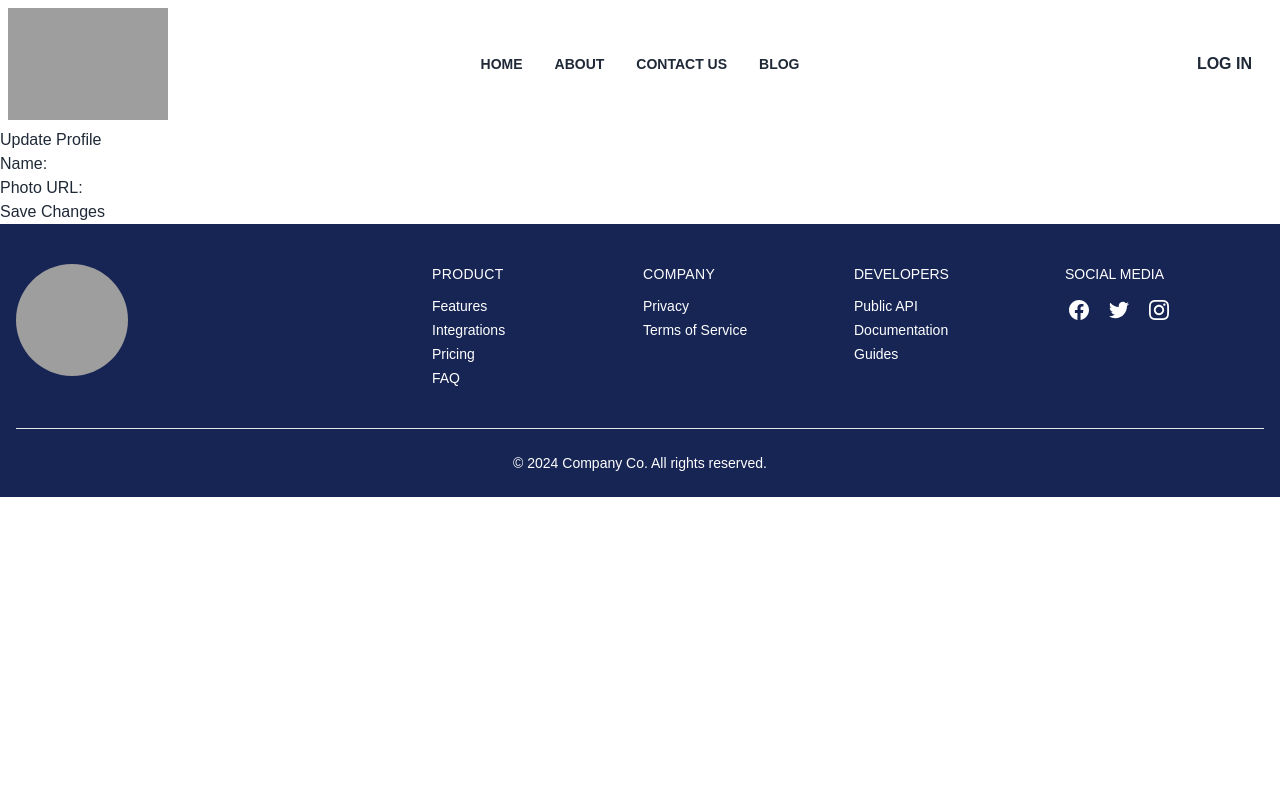
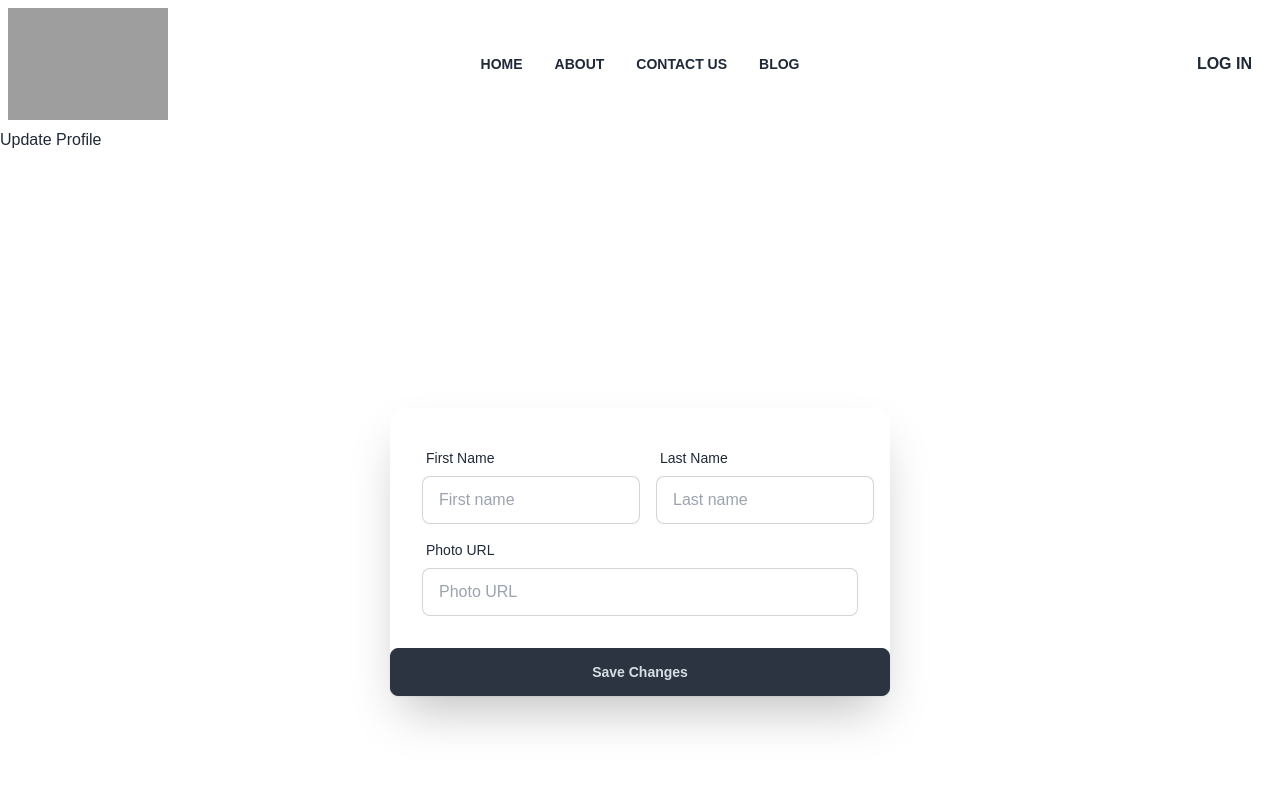
Before and after one commit to israt83/A9-Real-Estate-, a React (Vite) app: page /updateProfile in a window 1280 px wide. Shown: the top 800 px of the page. Built offline with nearby package versions, Linux system fonts and the light colour scheme; no server answers; grey boxes are pictures that could not be loaded.

Commit message:
added UpdatePrifile.jsx file

```diff
--- a/src/Pages/Login/UpdateProfile.jsx
+++ b/src/Pages/Login/UpdateProfile.jsx
@@ -1,119 +1,106 @@
-// import  { useState, useEffect } from 'react';
-// import firebase from 'firebase/app';
-// import 'firebase/auth';
-// import 'firebase/firestore';
+// import { useState, useEffect } from 'react';
+// import useAuth from "../../hooks/useAuth";
+// import { useNavigate } from 'react-router-dom';
 
 // const UpdateProfile = () => {
-//   const [user, setUser] = useState(null);
-//   const [name, setName] = useState('');
-//   const [photoURL, setPhotoURL] = useState('');
+//   const { user, updateUserProfile } = useAuth();
+//   const [displayFirstName, setDisplayFirstName] = useState(user?.displayName || '');
+//   const [displayLastName, setDisplayLastName] = useState(user?.displayName || '');
+//   const [photoURL, setPhotoURL] = useState(user?.photoURL || '');
+//   const navigate = useNavigate();
 
 //   useEffect(() => {
-//     const unsubscribe = firebase.auth().onAuthStateChanged((currentUser) => {
-//       if (currentUser) {
-//         setUser(currentUser);
-//         // Retrieve user data from Firestore
-//         firebase.firestore().collection('users').doc(currentUser.uid).get()
-//           .then((doc) => {
-//             if (doc.exists) {
-//               const userData = doc.data();
-//               setName(userData.name);
-//               setPhotoURL(userData.photoURL);
-//             }
-//           })
-//           .catch((error) => {
-//             console.error('Error getting user data:', error);
-//           });
-//       } else {
-//         setUser(null);
-//       }
-//     });
+//     if (user) {
+//       setDisplayFirstName(user.displayName);
+//       setDisplayLastName(user.displayName);
+//       setPhotoURL(user.photoURL);
+//     }
+//   }, [user]);
 
-//     return () => unsubscribe();
-//   }, []);
-
-//   const handleSaveChanges = () => {
-//     // Update user profile using Firebase's updateProfile method
-//     user.updateProfile({
-//       displayName: name,
-//       photoURL: photoURL,
-//     }).then(() => {
-//       // Update user data in Firestore
-//       firebase.firestore().collection('users').doc(user.uid).update({
-//         name: name,
-//         photoURL: photoURL,
-//       }).then(() => {
-//         console.log('User profile updated successfully');
-//       }).catch((error) => {
-//         console.error('Error updating user data:', error);
-//       });
-//     }).catch((error) => {
-//       console.error('Error updating user profile:', error);
-//     });
+//   const handleSubmit = async (e) => {
+//     e.preventDefault();
+//     try {
+//       await updateUserProfile(displayFirstName,displayLastName, photoURL);
+//       alert('Profile updated successfully');
+//       navigate('/');
+//     } catch (error) {
+//       console.error("Error updating profile: ", error);
+//       alert('Failed to update profile');
+//     }
 //   };
 
-//   if (!user) {
-//     return <div>Please login to view your profile</div>;
-//   }
-
 //   return (
-//     <>
-//       <h2>Your Profile</h2>
-//       <form>
-//         <label>
-//           Name:
-//           <input
-//             type="text"
-//             value={name}
-//             onChange={(e) => setName(e.target.value)}
-//           />
-//         </label>
-//         <br />
-//         <label>
-//           Photo URL:
-//           <input
-//             type="text"
-//             value={photoURL}
-//             onChange={(e) => setPhotoURL(e.target.value)}
-//           />
-//         </label>
-//         <br />
-//         <button type="button" onClick={handleSaveChanges}>Save Changes</button>
-//       </form>
-//     </>
+//     <div>
+//       <h2>Update Profile</h2>
+//       <div className="hero min-h-screen">
+//         <div className="hero-content flex-col lg:flex-row-reverse">
+//           <form onSubmit={handleSubmit} className="card flex-shrink-0 w-full lg:w-[500px] shadow-2xl bg-base-100">
+//             <div className="card-body">
+//               <div className="flex gap-4">
+//                 <div className="form-control w-1/2">
+//                   <label className="label">
+//                     <span className="label-text">First Name</span>
+//                   </label>
+//                   <input
+//                     type="text"
+//                     placeholder="First name"
+//                     className="input input-bordered"
+//                     value={displayFirstName}
+//                     onChange={(e) => setDisplayFirstName(e.target.value)}
+//                   />
+//                 </div>
+//                 <div className="form-control w-1/2">
+//                   <label className="label">
+//                     <span className="label-text">Last Name</span>
+//                   </label>
+//                   <input
+//                     type="text"
+//                     placeholder="Last name"
+//                     className="input input-bordered"
+//                     value={displayLastName}
+//                     onChange={(e) => setDisplayLastName(e.target.value)}
+//                   />
+//                 </div>
+//               </div>
+//               <div className="form-control">
+//                 <label className="label">
+//                   <span className="label-text">Photo URL</span>
+//                 </label>
+//                 <input
+//                   type="text"
+//                   placeholder="Photo URL"
+//                   className="input input-bordered"
+//                   value={photoURL}
+//                   onChange={(e) => setPhotoURL(e.target.value)}
+//                 />
+//               </div>
+//             </div>
+//             <button className='btn btn-neutral' type="submit">Save Changes</button>
+//           </form>
+//         </div>
+//       </div>
+//     </div>
 //   );
 // };
 
 // export default UpdateProfile;
 
-
-
-// const UpdateProfile = () => {
-//     return (
-//         <div>
-//             <h2>This is UpdateProfile section</h2>
-//         </div>
-//     );
-// };
-
-// export default UpdateProfile;
-
-// UpdateProfile.jsx
-import  { useState, useEffect } from 'react';
-// import { useAuth } from "../../hooks/useAuth";
-// Ensure this hook provides user and updateUserProfile methods
+import { useState, useEffect } from 'react';
 import useAuth from "../../hooks/useAuth";
 import { useNavigate } from 'react-router-dom';
 
 const UpdateProfile = () => {
   const { user, updateUserProfile } = useAuth();
-  const [displayName, setDisplayName] = useState(user?.displayName || '');
+  const [displayFirstName, setDisplayFirstName] = useState('');
+  const [displayLastName, setDisplayLastName] = useState('');
   const [photoURL, setPhotoURL] = useState(user?.photoURL || '');
   const navigate = useNavigate();
 
   useEffect(() => {
     if (user) {
-      setDisplayName(user.displayName);
+      const [firstName, lastName] = user.displayName ? user.displayName.split(' ') : ['', ''];
+      setDisplayFirstName(firstName);
+      setDisplayLastName(lastName);
       setPhotoURL(user.photoURL);
     }
   }, [user]);
@@ -121,6 +108,7 @@ const UpdateProfile = () => {
   const handleSubmit = async (e) => {
     e.preventDefault();
     try {
+      const displayName = `${displayFirstName} ${displayLastName}`;
       await updateUserProfile(displayName, photoURL);
       alert('Profile updated successfully');
       navigate('/');
@@ -133,25 +121,53 @@ const UpdateProfile = () => {
   return (
     <div>
       <h2>Update Profile</h2>
-      <form onSubmit={handleSubmit}>
-        <div>
-          <label>Name:</label>
+      <div className="hero min-h-screen">
+        <div className="hero-content flex-col lg:flex-row-reverse">
+          <form onSubmit={handleSubmit} className="card flex-shrink-0 w-full lg:w-[500px] shadow-2xl bg-base-100">
+            <div className="card-body">
+              <div className="flex gap-4">
+                <div className="form-control w-1/2">
+                  <label className="label">
+                    <span className="label-text">First Name</span>
+                  </label>
                   <input
                     type="text"
-            value={displayName}
-            onChange={(e) => setDisplayName(e.target.value)}
+                    placeholder="First name"
+                    className="input input-bordered"
+                    value={displayFirstName}
+                    onChange={(e) => setDisplayFirstName(e.target.value)}
                   />
                 </div>
-        <div>
-          <label>Photo URL:</label>
+                <div className="form-control w-1/2">
+                  <label className="label">
+                    <span className="label-text">Last Name</span>
+                  </label>
                   <input
                     type="text"
+                    placeholder="Last name"
+                    className="input input-bordered"
+                    value={displayLastName}
+                    onChange={(e) => setDisplayLastName(e.target.value)}
+                  />
+                </div>
+              </div>
+              <div className="form-control">
+                <label className="label">
+                  <span className="label-text">Photo URL</span>
+                </label>
+                <input
+                  type="text"
+                  placeholder="Photo URL"
+                  className="input input-bordered"
                   value={photoURL}
                   onChange={(e) => setPhotoURL(e.target.value)}
                 />
               </div>
-        <button type="submit">Save Changes</button>
+            </div>
+            <button className='btn btn-neutral' type="submit">Save Changes</button>
           </form>
+        </div>
+      </div>
     </div>
   );
 };
```
Lines whose indentation alone changed are shown as unchanged.
